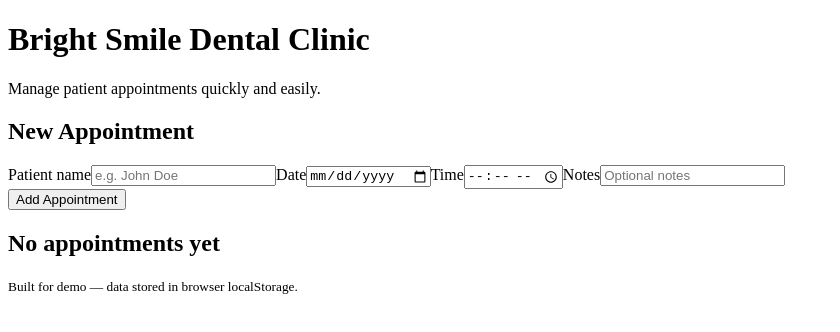
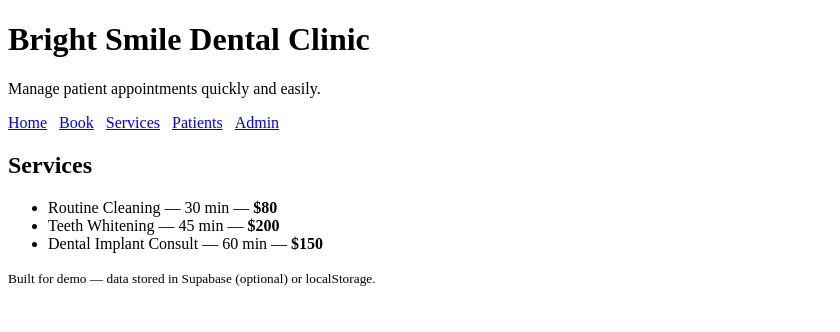
Before and after one commit to ali-rocc/dental-clinic-appointments, a React (Vite) app: page /services in a window 1280 px wide. Shown: the top 332 px of the page, without its empty margins (0-840 px from the left). Built offline with nearby package versions, Linux system fonts and the light colour scheme; no server answers; the HTML template or start-up script is replaced by a standard one.

Commit message:
feat: add routing, Supabase client, Cal.com webhook handler, and admin pages

```diff
--- a/src/App.jsx
+++ b/src/App.jsx
@@ -1,51 +1,44 @@
-import React, { useEffect, useState } from 'react'
-import AppointmentForm from './components/AppointmentForm'
-import AppointmentList from './components/AppointmentList'
+import React from 'react'
+import { BrowserRouter, Routes, Route, Link } from 'react-router-dom'
+import Home from './pages/Home'
+import Book from './pages/Book'
+import Dashboard from './pages/Dashboard'
+import Patients from './pages/Patients'
+import Services from './pages/Services'
+import NotFound from './pages/NotFound'
 
 function App() {
-  const [appointments, setAppointments] = useState([])
-
-  useEffect(() => {
-    const raw = localStorage.getItem('appointments')
-    if (raw) setAppointments(JSON.parse(raw))
-  }, [])
-
-  useEffect(() => {
-    localStorage.setItem('appointments', JSON.stringify(appointments))
-  }, [appointments])
-
-  function addAppointment(appt) {
-    setAppointments((s) => [appt, ...s])
-  }
-
-  function removeAppointment(id) {
-    setAppointments((s) => s.filter((a) => a.id !== id))
-  }
-
-  function toggleComplete(id) {
-    setAppointments((s) => s.map(a => a.id === id ? {...a, done: !a.done} : a))
-  }
-
   return (
+    <BrowserRouter>
       <div className="container">
         <header>
           <h1>Bright Smile Dental Clinic</h1>
           <p>Manage patient appointments quickly and easily.</p>
+          <nav style={{marginTop:10}}>
+            <Link to="/" style={{marginRight:12}}>Home</Link>
+            <Link to="/book" style={{marginRight:12}}>Book</Link>
+            <Link to="/services" style={{marginRight:12}}>Services</Link>
+            <Link to="/patients" style={{marginRight:12}}>Patients</Link>
+            <Link to="/dashboard">Admin</Link>
+          </nav>
         </header>
 
         <main>
-        <AppointmentForm onAdd={addAppointment} />
-        <AppointmentList
-          items={appointments}
-          onRemove={removeAppointment}
-          onToggle={toggleComplete}
-        />
+          <Routes>
+            <Route path="/" element={<Home/>} />
+            <Route path="/book" element={<Book/>} />
+            <Route path="/services" element={<Services/>} />
+            <Route path="/patients" element={<Patients/>} />
+            <Route path="/dashboard" element={<Dashboard/>} />
+            <Route path="*" element={<NotFound/>} />
+          </Routes>
         </main>
 
         <footer>
-        <small>Built for demo — data stored in browser localStorage.</small>
+          <small>Built for demo — data stored in Supabase (optional) or localStorage.</small>
         </footer>
       </div>
+    </BrowserRouter>
   )
 }
 
--- /dev/null
+++ b/src/lib/supabaseClient.js
@@ -0,0 +1,8 @@
+import { createClient } from '@supabase/supabase-js'
+
+const supabaseUrl = import.meta.env.VITE_SUPABASE_URL || ''
+const supabaseAnonKey = import.meta.env.VITE_SUPABASE_ANON_KEY || ''
+
+export const supabase = createClient(supabaseUrl, supabaseAnonKey)
+
+export default supabase
--- /dev/null
+++ b/src/pages/Book.jsx
@@ -0,0 +1,26 @@
+import React from 'react'
+
+export default function Book(){
+  // Replace the cal.com link below with your clinic's booking page URL
+  const calComBookingUrl = import.meta.env.VITE_CAL_COM_URL || 'https://cal.com/your-username/15min'
+
+  return (
+    <section>
+      <h2>Book an Appointment</h2>
+      <p>You can book using our embedded scheduler below or follow the link to open the booking page.</p>
+      <div style={{margin: '16px 0'}}>
+        <a href={calComBookingUrl} target="_blank" rel="noreferrer" className="btn">Open booking page</a>
+      </div>
+
+      <div style={{marginTop:20}}>
+        <iframe
+          title="Booking"
+          src={calComBookingUrl}
+          style={{width:'100%',height:700,border:'1px solid #e6e9ef',borderRadius:8}}
+        />
+      </div>
+
+      <p style={{marginTop:12,color:'#6b7280'}}>Tip: To integrate deeper, create a Cal.com webhook that sends booking events to `/api/calcom-webhook` and store them in Supabase for your admin dashboard.</p>
+    </section>
+  )
+}
--- /dev/null
+++ b/src/pages/Dashboard.jsx
@@ -0,0 +1,35 @@
+import React, { useEffect, useState } from 'react'
+import { supabase } from '../lib/supabaseClient'
+
+export default function Dashboard(){
+  const [appointments, setAppointments] = useState([])
+
+  useEffect(() => {
+    let mounted = true
+    async function load(){
+      try{
+        const { data, error } = await supabase.from('appointments').select('*').order('created_at', {ascending:false}).limit(200)
+        if (error) throw error
+        if (mounted) setAppointments(data || [])
+      }catch(err){
+        console.error('Error loading appointments', err)
+      }
+    }
+    load()
+    return () => { mounted = false }
+  },[])
+
+  return (
+    <section>
+      <h2>Admin Dashboard</h2>
+      <p>Shows recent appointments (populated via Cal.com webhooks -> Supabase or manual inserts).</p>
+      {appointments.length === 0 ? <p>No appointments yet.</p> : (
+        <ul>
+          {appointments.map(a => (
+            <li key={a.id}>{a.customer_name || a.name} — {a.start_at || a.date} — {a.service || a.notes}</li>
+          ))}
+        </ul>
+      )}
+    </section>
+  )
+}
--- /dev/null
+++ b/src/pages/Home.jsx
@@ -0,0 +1,11 @@
+import React from 'react'
+
+export default function Home(){
+  return (
+    <section>
+      <h2>Welcome to Bright Smile Dental Clinic</h2>
+      <p>We provide family dental care, cleanings, implants, and cosmetic dentistry.</p>
+      <p>Use <a href="/book">Book</a> to schedule an appointment online or visit the Admin dashboard to manage patients and appointments.</p>
+    </section>
+  )
+}
--- /dev/null
+++ b/src/pages/NotFound.jsx
@@ -0,0 +1,10 @@
+import React from 'react'
+
+export default function NotFound(){
+  return (
+    <section>
+      <h2>404 — Not Found</h2>
+      <p>We couldn't find that page.</p>
+    </section>
+  )
+}
--- /dev/null
+++ b/src/pages/Patients.jsx
@@ -0,0 +1,34 @@
+import React, { useEffect, useState } from 'react'
+import { supabase } from '../lib/supabaseClient'
+
+export default function Patients(){
+  const [patients, setPatients] = useState([])
+
+  useEffect(() => {
+    let mounted = true
+    async function load(){
+      try{
+        const { data, error } = await supabase.from('patients').select('*').order('created_at', {ascending:false}).limit(100)
+        if (error) throw error
+        if (mounted) setPatients(data || [])
+      }catch(err){
+        console.error('Error loading patients', err)
+      }
+    }
+    load()
+    return () => { mounted = false }
+  },[])
+
+  return (
+    <section>
+      <h2>Patients</h2>
+      {patients.length === 0 ? <p>No patients found (create a `patients` table in Supabase or add sample rows).</p> : (
+        <ul>
+          {patients.map(p => (
+            <li key={p.id}>{p.full_name || p.name} — {p.email}</li>
+          ))}
+        </ul>
+      )}
+    </section>
+  )
+}
--- /dev/null
+++ b/src/pages/Services.jsx
@@ -0,0 +1,20 @@
+import React from 'react'
+
+export default function Services(){
+  const services = [
+    {id:1,name:'Routine Cleaning',duration:'30 min',price:'$80'},
+    {id:2,name:'Teeth Whitening',duration:'45 min',price:'$200'},
+    {id:3,name:'Dental Implant Consult',duration:'60 min',price:'$150'},
+  ]
+
+  return (
+    <section>
+      <h2>Services</h2>
+      <ul>
+        {services.map(s => (
+          <li key={s.id}>{s.name} — {s.duration} — <strong>{s.price}</strong></li>
+        ))}
+      </ul>
+    </section>
+  )
+}
```
Also changed, not shown: api/calcom-webhook.js (added, +33 -0 lines), 2 other files (tests, documents, lock files or other folders). Lines whose indentation alone changed are shown as unchanged.
